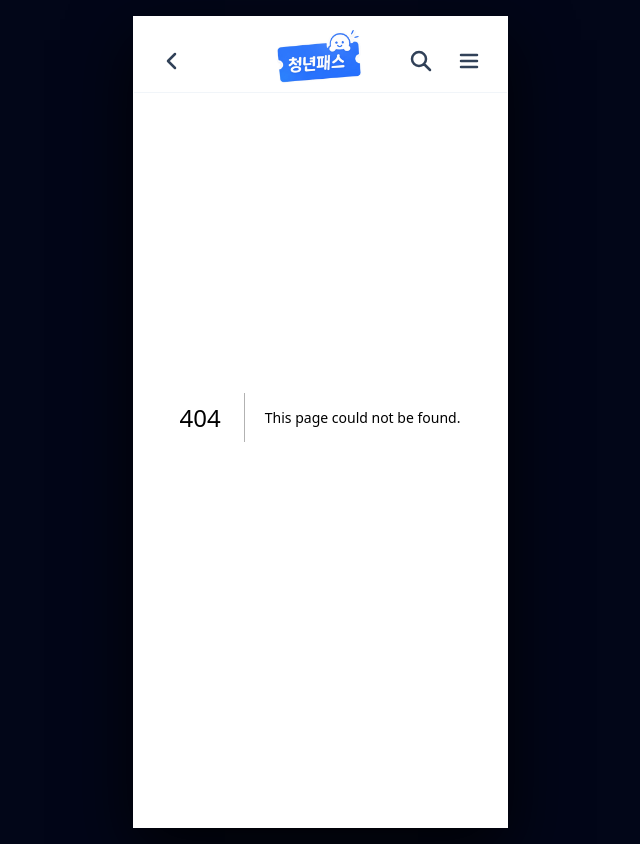
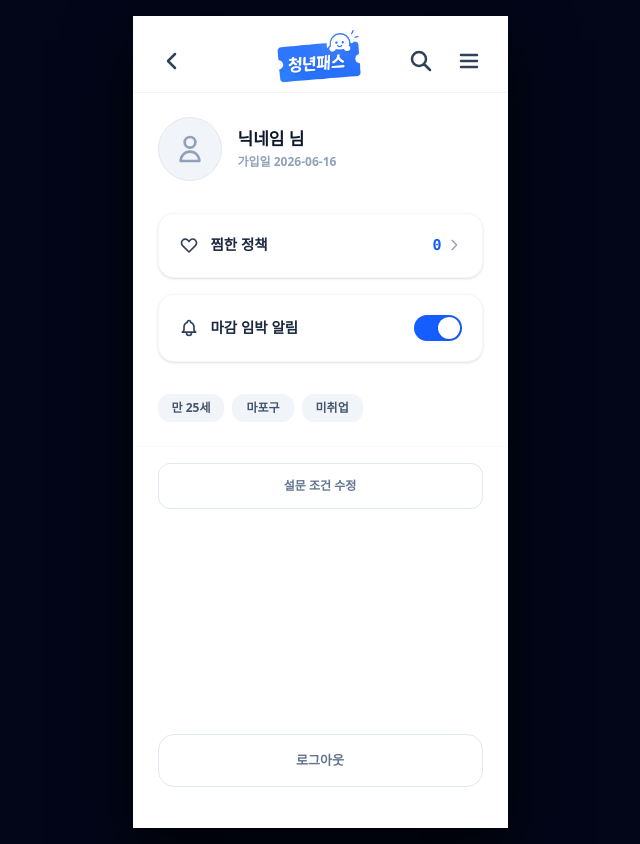
Before and after one commit to Tax-Hunter/YouthPass, a Next.js app in the folder frontend/: page /mypage in a window 1280 px wide. Before the commit this address had no page. Shown: the whole page, without its empty margins (320-960 px from the left). Built offline with nearby package versions, Linux system fonts and the light colour scheme.

Commit message:
style: 마이페이지 화면 라우트 추가

```diff
--- /dev/null
+++ b/frontend/app/mypage/page.tsx
@@ -0,0 +1,10 @@
+"use client";
+
+import React from "react";
+import { useRouter } from "next/navigation";
+import MyPageScreen from "@/app/features/mypage/MyPageScreen";
+
+export default function MyPagePage() {
+  const router = useRouter();
+  return <MyPageScreen onNavigate={(screenId) => router.push(`/${screenId}`)} />;
+}
```
